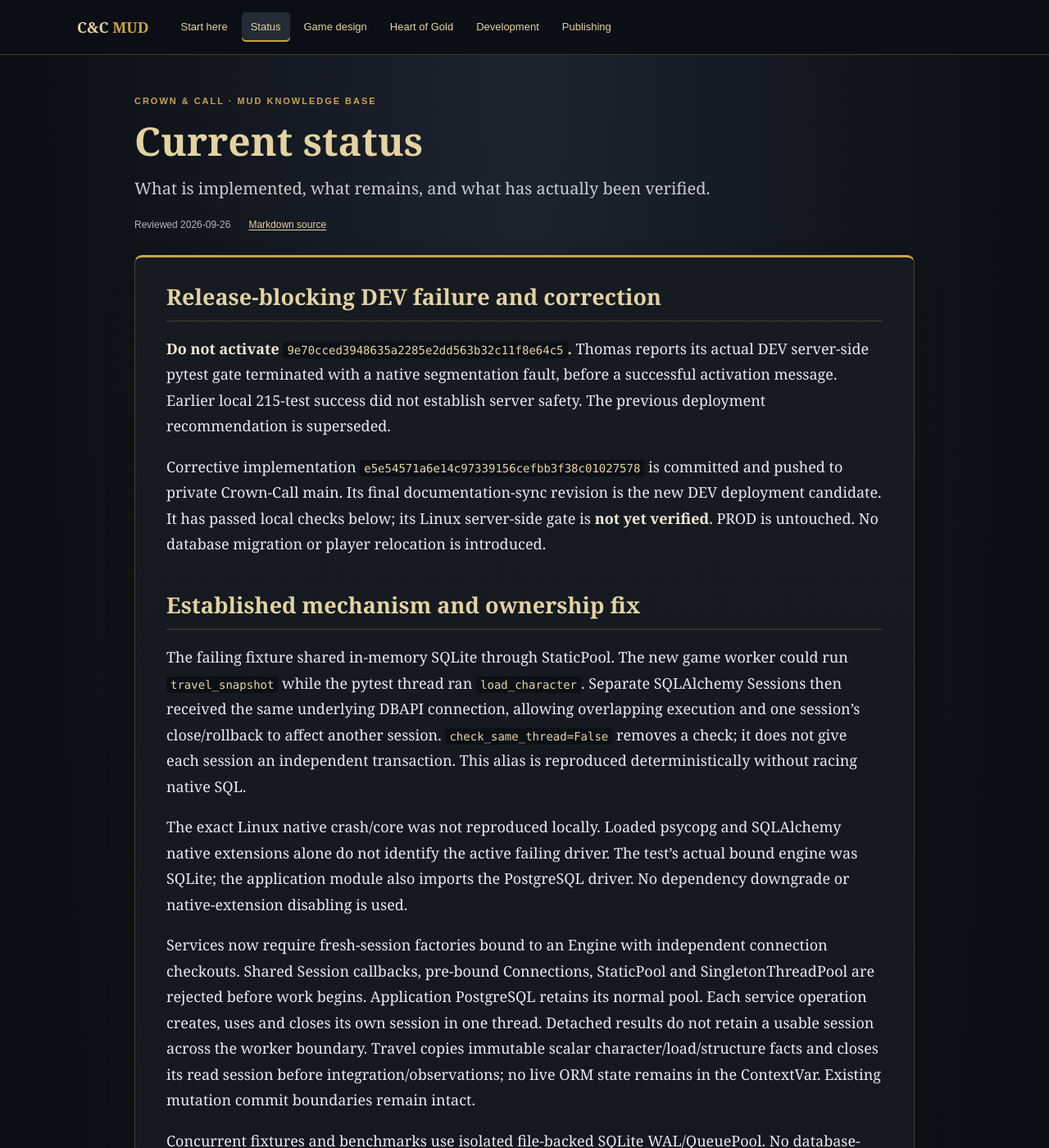
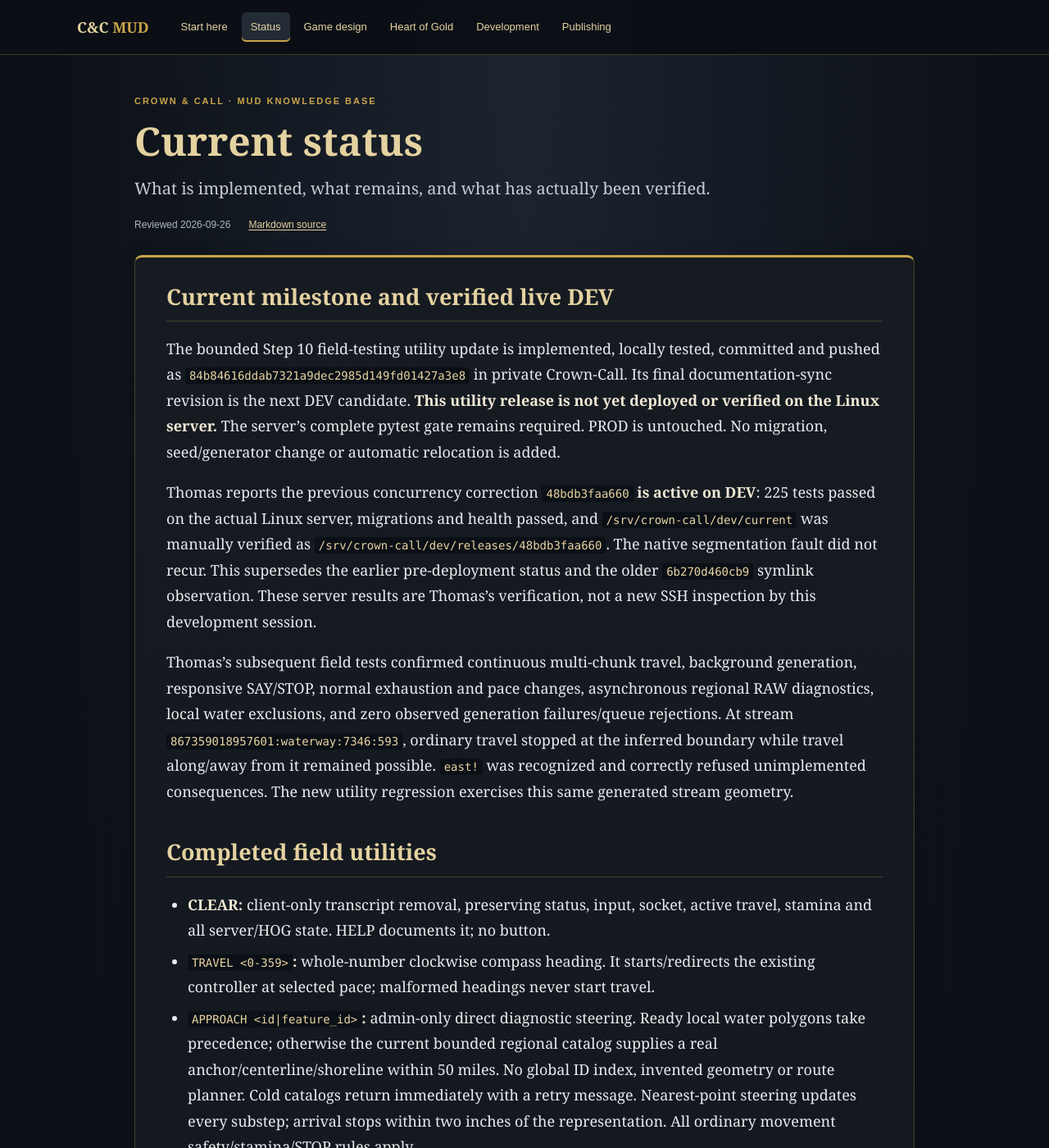
Before and after one commit to twpaige/ForgottenWords, a Jekyll site: the page built from CCMud/STATUS.md, in a window 1280 px wide and 1400 px high. Shown: the whole window at 82% size. Built offline with Jekyll 4.4.1, drawn with Linux system fonts in a browser that asks for light colours; some of the changed text lies outside the part shown.

Commit message:
Document HOG field utilities and verified DEV concurrency release

````diff
--- a/CCMud/HOG.md
+++ b/CCMud/HOG.md
@@ -41,6 +41,76 @@ accepted for existing DEV test characters because the physical generator and
 ground formula are unchanged; current local certification is revalidated on entry.
 No character or persistent structure is relocated. A cold resumed location may
 require retrying entry after background certification. Other identities stay blocked.
+
+#### Bounded field-testing commands
+
+`CLEAR` is recognized by the web client (case-insensitive, surrounding whitespace
+ignored). It removes only the currently displayed transcript, including command
+echoes. It sends no server command, preserves the status line/socket/character and
+active travel, and returns focus to command entry. Later output appears normally.
+There is no new button or server-state reset.
+
+`TRAVEL <0-359>` accepts whole-number compass degrees: north 0, east 90, south 180,
+west 270, increasing clockwise. For example, `travel 298` starts or redirects at
+the selected pace. Invalid/out-of-range/fractional inputs and `travel 90!` are
+rejected; values are not wrapped. Named directions and their eight short aliases
+remain valid. Named directions, exact headings and APPROACH all use the same
+TravelController, inch-coordinate integration, certification, terrain/grade factors,
+stamina, 15-second observations, directional prewarming, water/hazard interception,
+persistent-structure checks and STOP. Accumulated ray steps retain the small component
+of nearly cardinal headings instead of rounding it away each tick. Rounded stop
+positions are rechecked before movement is committed.
+
+`APPROACH <id|feature_id>` is an **admin-only diagnostic navigation utility**. It
+does not establish perception or visibility. It first resolves matching feature or
+boundary IDs in ready local chunks within one chunk of the character, using their
+existing inferred water-exclusion polygons. Otherwise it searches only the current
+bounded regional diagnostic catalog (at most 4,096 entries, 50-mile distance ceiling).
+Regional natural features use their supplied point anchors; waterways use their
+represented centerlines; lakes/coastline use their represented closed shoreline.
+Geothermal/sinkhole/other natural IDs work only when present with usable geometry.
+An arbitrary global ID index, pathfinder, and new feature geometry are not built.
+
+An unavailable catalog is requested asynchronously and the command returns a retry
+message. Unknown, out-of-scope and geometry-less targets fail cleanly without
+starting or replacing travel. Successful resolution retains immutable coordinate
+values and generation identity, never live ORM state. Steering selects the nearest
+point on the represented geometry every integration substep; ready local water
+geometry takes precedence over the regional representation as it becomes available.
+This is direct steering, **not route planning** around obstacles. No forced crossing
+is requested. Ordinary certification/water/hazard/structure stops still apply.
+Arrival stops within two inches of the represented target; reaching an inferred
+boundary or approximate anchor does not certify the feature or its crossing.
+Pace changes preserve the target; STOP, exhaustion, safety stops, a new direction,
+disconnect or successful JUMP clear it. Target geometry may be retained after cache
+eviction, but a changed generation identity invalidates it. Every walked segment
+still requires current certified terrain.
+
+`JUMP <direction> <positive miles>` is a separate **admin DEV field-placement
+utility**, explicitly teleporting rather than walking. All eight full names and
+`N S E W NE NW SE SW` work, case-insensitively. Positive decimal miles are accepted.
+`jump east 192` moves 192 miles east; `jump NE 192` moves **192 miles total at 45°**,
+about 135.7645 miles per axis. The destination is rounded to integer inches. It
+must remain in implemented Zone C and be certified standing ground outside water
+exclusions and unaudited persistent-structure footprints. A cold destination queues
+normal bounded HOG preparation and returns without moving; retry after preparation.
+Rejected destinations leave active travel and character state unchanged. The route
+between endpoints is intentionally not inspected or materialized for a teleport.
+
+On success, JUMP resolves the **destination's HOG ground height** and saves that Z,
+outdoor context and spatial-index coordinates through the existing session/checkpoint
+boundary. It uses the existing character GROUND model, not a new attachment table;
+the source's numerical Z is not carried across. Successful JUMP cancels active
+travel/APPROACH and any crossing warning/authorization, preserving selected pace and
+current stamina. It is not a gameplay travel or hazard-consequence implementation.
+No migration, generator/version change, automatic relocation or PROD enablement is added.
+
+The existing top status line adds plain-text **speed and heading beside stamina**.
+Speed is the last integrated effective ground speed in game miles/hour, including
+terrain/grade/load factors (the existing 24× movement-time conversion is unchanged).
+Heading is clockwise from north, to one decimal degree. APPROACH updates it as it
+steers. Stopped/JUMP-completed status shows 0 mph and no active heading. Telemetry
+uses existing worker results, not new database queries or browser polling.
 
 #### Local water exclusions and responsiveness
 
--- a/CCMud/STATUS.md
+++ b/CCMud/STATUS.md
@@ -6,114 +6,112 @@ nav: status
 permalink: /CCMud/status.html
 ---
 
-## Release-blocking DEV failure and correction
+## Current milestone and verified live DEV
 
-**Do not activate `9e70cced3948635a2285e2dd563b32c11f8e64c5`.** Thomas reports its
-actual DEV server-side pytest gate terminated with a native segmentation fault,
-before a successful activation message. Earlier local 215-test success did not
-establish server safety. The previous deployment recommendation is superseded.
+The bounded Step 10 field-testing utility update is implemented, locally tested,
+committed and pushed as `84b84616ddab7321a9dec2985d149fd01427a3e8` in private Crown-Call. Its final documentation-sync
+revision is the next DEV candidate. **This utility release is not yet deployed or
+verified on the Linux server.** The server's complete pytest gate remains required.
+PROD is untouched. No migration, seed/generator change or automatic relocation is added.
 
-Corrective implementation `e5e54571a6e14c97339156cefbb3f38c01027578` is committed and pushed to private Crown-Call
-main. Its final documentation-sync revision is the new DEV deployment candidate.
-It has passed local checks below; its Linux server-side gate is **not yet verified**.
-PROD is untouched. No database migration or player relocation is introduced.
+Thomas reports the previous concurrency correction **`48bdb3faa660` is active on DEV**:
+225 tests passed on the actual Linux server, migrations and health passed, and
+`/srv/crown-call/dev/current` was manually verified as
+`/srv/crown-call/dev/releases/48bdb3faa660`. The native segmentation fault did not
+recur. This supersedes the earlier pre-deployment status and the older `6b270d460cb9`
+symlink observation. These server results are Thomas's verification, not a new SSH
+inspection by this development session.
 
-## Established mechanism and ownership fix
+Thomas's subsequent field tests confirmed continuous multi-chunk travel, background
+generation, responsive SAY/STOP, normal exhaustion and pace changes, asynchronous
+regional RAW diagnostics, local water exclusions, and zero observed generation
+failures/queue rejections. At stream `867359018957601:waterway:7346:593`, ordinary
+travel stopped at the inferred boundary while travel along/away from it remained
+possible. `east!` was recognized and correctly refused unimplemented consequences.
+The new utility regression exercises this same generated stream geometry.
 
-The failing fixture shared in-memory SQLite through StaticPool. The new game worker
-could run `travel_snapshot` while the pytest thread ran `load_character`. Separate
-SQLAlchemy Sessions then received the same underlying DBAPI connection, allowing
-overlapping execution and one session's close/rollback to affect another session.
-`check_same_thread=False` removes a check; it does not give each session an independent
-transaction. This alias is reproduced deterministically without racing native SQL.
+## Completed field utilities
 
-The exact Linux native crash/core was not reproduced locally. Loaded psycopg and
-SQLAlchemy native extensions alone do not identify the active failing driver. The
-test's actual bound engine was SQLite; the application module also imports the
-PostgreSQL driver. No dependency downgrade or native-extension disabling is used.
+- **CLEAR:** client-only transcript removal, preserving status, input, socket,
+  active travel, stamina and all server/HOG state. HELP documents it; no button.
+- **`TRAVEL <0-359>`:** whole-number clockwise compass heading. It starts/redirects
+  the existing controller at selected pace; malformed headings never start travel.
+- **`APPROACH <id|feature_id>`:** admin-only direct diagnostic steering. Ready local
+  water polygons take precedence; otherwise the current bounded regional catalog
+  supplies a real anchor/centerline/shoreline within 50 miles. No global ID index,
+  invented geometry or route planner. Cold catalogs return immediately with a retry
+  message. Nearest-point steering updates every substep; arrival stops within two
+  inches of the representation. All ordinary movement safety/stamina/STOP rules apply.
+- **`JUMP <direction> <positive miles>`:** admin outdoor field placement, with all
+  eight full names and N/S/E/W/NE/NW/SE/SW. `JUMP NE 192` is 192 miles total along
+  45 degrees. It requests/checks the destination, not the intervening route. Cold or
+  rejected destinations do not move the player or cancel travel. Success cancels
+  travel/warnings, preserves pace/stamina and saves the destination's **HOG GROUND Z**,
+  not the source Z. Certified dry standing ground and persistent footprint checks
+  remain mandatory; many far destinations can still be conservatively refused.
+- **Status:** plain-text effective game mph and compass heading beside stamina,
+  using existing worker messages. Stopped status shows 0 mph and no active heading.
 
-Services now require fresh-session factories bound to an Engine with independent
-connection checkouts. Shared Session callbacks, pre-bound Connections, StaticPool
-and SingletonThreadPool are rejected before work begins. Application PostgreSQL
-retains its normal pool. Each service operation creates, uses and closes its own
-session in one thread. Detached results do not retain a usable session across the
-worker boundary. Travel copies immutable scalar character/load/structure facts and
-closes its read session before integration/observations; no live ORM state remains
-in the ContextVar. Existing mutation commit boundaries remain intact.
+Heading/APPROACH reuse the established certification, prewarming, caching, terrain,
+slope, hazards/water, stamina, observation and per-character worker flow. No new
+database ownership path is added. Targets contain immutable coordinates; sessions
+stay operation/thread-owned and close before integration. See [HOG](hog.html#bounded-field-testing-commands)
+for exact semantics, integer-coordinate tolerances and resolution limits.
 
-Concurrent fixtures and benchmarks use isolated file-backed SQLite WAL/QueuePool.
-No database-wide application/test lock is added. Connection auditing checks exclusive
-checkout ownership, same-thread execution/checkin and release at test teardown.
-Barrier tests prove a normal reader finishes on another native connection while
-the travel worker is held in its character query; another test proves a reader's
-rollback cannot cancel an overlapping writer's commit.
+## Verification
 
-## Verification and responsiveness
+- Focused utility and movement regression run: **90 passed**, 44.61 seconds.
+- Final complete suite: **285 passed**, 13 upstream warnings,
+  378.43 seconds, with Python fault handling enabled.
+- Three fresh-process concurrency runs: **12 passed each**,
+  57.3 / 55.36 / 55.35 seconds. Each includes the existing
+  connection/session suite, original real-HOG API/socket test and new worker-command
+  overlap test (heading, APPROACH, JUMP and STOP alongside direct DB reads).
+- New tests cover seven representative headings, invalid input, precise vectors,
+  pace/stamina/observations/STOP, inferred stream blocking, point/extended geometry,
+  dynamic steering, bounded/unknown/unready targets, all 16 JUMP name/alias forms,
+  normalized 192-mile diagonals, destination GROUND Z, rejected placement,
+  telemetry, access limits and thread/session boundaries.
+- Browser scripts execute shipped client functions: CLEAR sends nothing, preserves
+  active state/status, and permits later output/commands; speed/heading rendering
+  and automatic-stop presentation pass. Changed-file lint and diff checks pass.
+  Full lint retains the same eight pre-existing findings in untouched files.
 
-- Three fresh-process fault-handler stress runs: **11 passed each**, in
-  54.78/54.68/54.86 seconds, including the original real-HOG socket test each time.
-- Those runs cover 15 real-HOG concurrency rounds: **4,500 direct character reads,
-  600 HTTP account reads and 1,200 travel ticks**, plus background materialization.
-- Final complete suite: **225 passed**, 13 upstream warnings, **331.35 seconds**.
-  Existing tests were retained; their database plumbing now permits safe concurrency.
-- Changed-file lint passes. Full lint retains eight existing findings in untouched
-  generators/tests. Native extensions remain enabled.
+New command latency in milliseconds (median / p95 / maximum):
 
-Game operations still run outside the network event loop with per-character ordering.
-Background HOG generation, five-ms sampling yields, bounded directional prewarming,
-precise water interception and explicit stop presentation are preserved.
+| Workload | SAY | LOOK | STOP |
+| --- | ---: | ---: | ---: |
+| Burst / warm regional | 0.56 / 4.67 / 148.14 | 27.65 / 101.87 / 243.45 | 3.77 / 27.50 / 218.33 |
+| Sustained / cold regional | 0.54 / 4.31 / 270.94 | 28.96 / 225.87 / 307.70 | 5.67 / 7.60 / 804.83 |
 
-New command latency, milliseconds (30 samples per command, generation pending):
+Nominal-five-ms event-loop heartbeat p95/max: **33.33/88.62 ms**
+for burst, **39.22/119.72 ms** for sustained/cold work.
+These are the established 30-round workloads on local Windows with independent
+SQLite WAL/QueuePool connections, real HOG generation and no competing test run.
+They are not Linux/PostgreSQL/network or multiplayer guarantees. Cold scheduling
+tails remain; no uniform improvement is claimed. Private
+`docs/hog-field-utilities-benchmark.json` retains aggregates, environment and commands.
 
-| Workload | SAY median / p95 / max | LOOK median / p95 / max | STOP median / p95 / max |
-| --- | ---: | ---: | ---: |
-| Nine-chunk burst, warm regional catalog | 0.64 / 0.98 / 185.30 | 28.10 / 167.10 / 317.25 | 5.73 / 7.46 / 8.24 |
-| Sustained generation, cold regional catalog | 0.81 / 1.16 / 279.23 | 31.10 / 260.07 / 359.69 | 5.82 / 259.84 / 770.87 |
+## Preserved boundaries and next action
 
-Event-loop nominal-five-ms heartbeat p95/max: 32.39/88.09 ms (burst), 48.18/97.96 ms
-(stress). Cold GIL/storage scheduling tails remain. This does not claim uniformly
-improved tails or live-server latency. Prior StaticPool measurements are historical,
-not concurrency-safety evidence; the storage change also limits strict comparisons.
-Private `docs/hog-concurrency-benchmark.json` records environment, results and commands.
-Local environment: Windows, Python 3.12.14, SQLite 3.53.1, SQLAlchemy 2.1.1, psycopg 3.3.6.
-No local Linux/PostgreSQL execution or live DB inspection was available.
+`9e70cce` remains a rejected release, not a deployment candidate. Its unsafe SQLite
+StaticPool connection sharing was corrected in the active `48bdb3faa660` release.
+The exact native crash was not reproduced locally; subsequent Linux success is
+recorded above. No session checks, concurrency tests, offloading or background HOG
+generation were weakened for these utilities.
 
-## Preserved HOG scope
+Seed `867359018957601`, GROUND walking policy `water_exclusions_v3`, deterministic
+geography, caches and persistent content remain unchanged. Unknown water depth,
+bank geometry and crossing consequences stay blocked. Distant features remain RAW
+diagnostics with `perceived=false`. The Pioneer Cabin remains unaudited. No prose
+generator, distant LOS, swimming or unrelated Step 10 work is implemented.
 
-Seed `867359018957601`, GROUND, existing characters and the Pioneer Cabin are unchanged.
-Inferred local channel/lake exclusions permit certification only of dry exterior
-ground. Strict origin-east travel passes the old stream `...:7346:617` bounding-box
-false refusal and stops before stream `...:7346:593` at `(197096,0)`, around 3.11 miles.
-Thomas's reported earlier 1.27-mile stop versus the strict-route 1.515-mile reproduction
-remains unresolved without exact live coordinates/history. Full geometry details
-remain in HOG; unknown depth/banks/current/consequences stay blocked, including `east!`.
-Distant features remain admin RAW diagnostics with `perceived=false`; no new game-design
-decision, swimming system or prose generator is introduced. The cabin remains unaudited.
-
-## Failed updater state and next DEV action
-
-Thomas manually verified that `/srv/crown-call/dev/current` still points to
-`/srv/crown-call/dev/releases/6b270d460cb9`. The failed `9e70cce` candidate was not
-activated. The tracked updater uses `set -Eeuo pipefail`; its pytest gate precedes
-migrations, the symlink switch and service restart. This agrees with the live symlink
-evidence. The failed candidate directory may remain. SSH port 22 still times out
-from this environment, so service/health status has not been independently rechecked.
-
-Verify on the server:
-
-```sh
-sudo readlink -f /srv/crown-call/dev/current
-systemctl is-active crown-call-dev
-curl --fail --silent --show-error http://127.0.0.1:8001/health
-```
-
-Use the new exact final revision supplied with this correction in
-`sudo cc-update dev <new-commit>`. Do not rerun the blocked `9e70cce` release. Preserve
-the test-gate output and compare the new active release to the requested commit's
-first 12 characters only after successful activation. Health remains
-`hog_exploration=water_exclusions_v3`. A new server failure remains release-blocking.
-
-After successful DEV activation, exercise RAW eastward travel while another browser
-loads account/character data; issue SAY/LOOK/STOP during generation and verify safe
-water stops. Publication/pinned-reference synchronization is separate from game
-deployment. No PROD operation is authorized.
+Deploy only the new exact final revision provided with this update using
+`sudo cc-update dev <exact-commit>`. Do not bypass the gate. After success, compare
+the active symlink basename with the requested commit's first 12 characters and
+verify service/health. Then field-test CLEAR during travel, heading 298 along the
+stream, APPROACH from RAW IDs, STOP, and admin JUMP with destination GROUND checks.
+Verify the simple speed/heading display throughout. This candidate becomes DEV
+verified only after Thomas reports the actual deployment/activation checks.
+Documentation publication and reference synchronization are separate from game
+deployment; PROD is not authorized.
````
Also changed, not shown: CCMud/DESIGN.md (+7 -0 lines).
